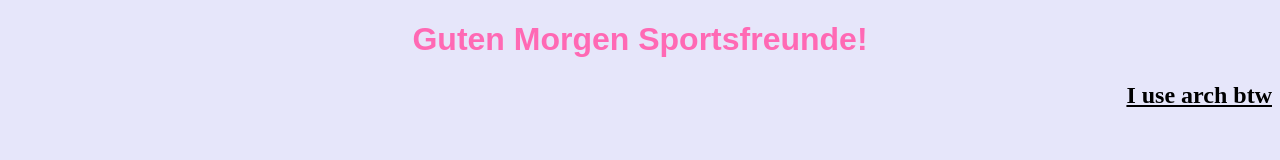
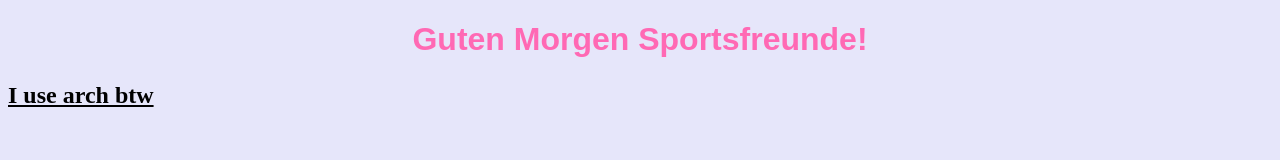
Before and after one commit to FelixOrnetsmueller/MyFirstWebsite, a plain HTML site: page index.html in a window 1280 px wide. Drawn offline with Linux system fonts and the light colour scheme.

Commit message:
left alligned

```diff
--- a/index.html
+++ b/index.html
@@ -9,7 +9,7 @@
     <header></header>
     <main>
     <h1>Guten Morgen Sportsfreunde! </h1>
-    <p style="text-align: right;text-decoration: underline;">I use arch btw <a href="http://archlinux.org" Download Arch!/> </p>
+    <p style="text-align: left;text-decoration: underline;">I use arch btw <a href="http://archlinux.org" Download Arch!/> </p>
     </main>
     <footer></footer>
   </body>
```
